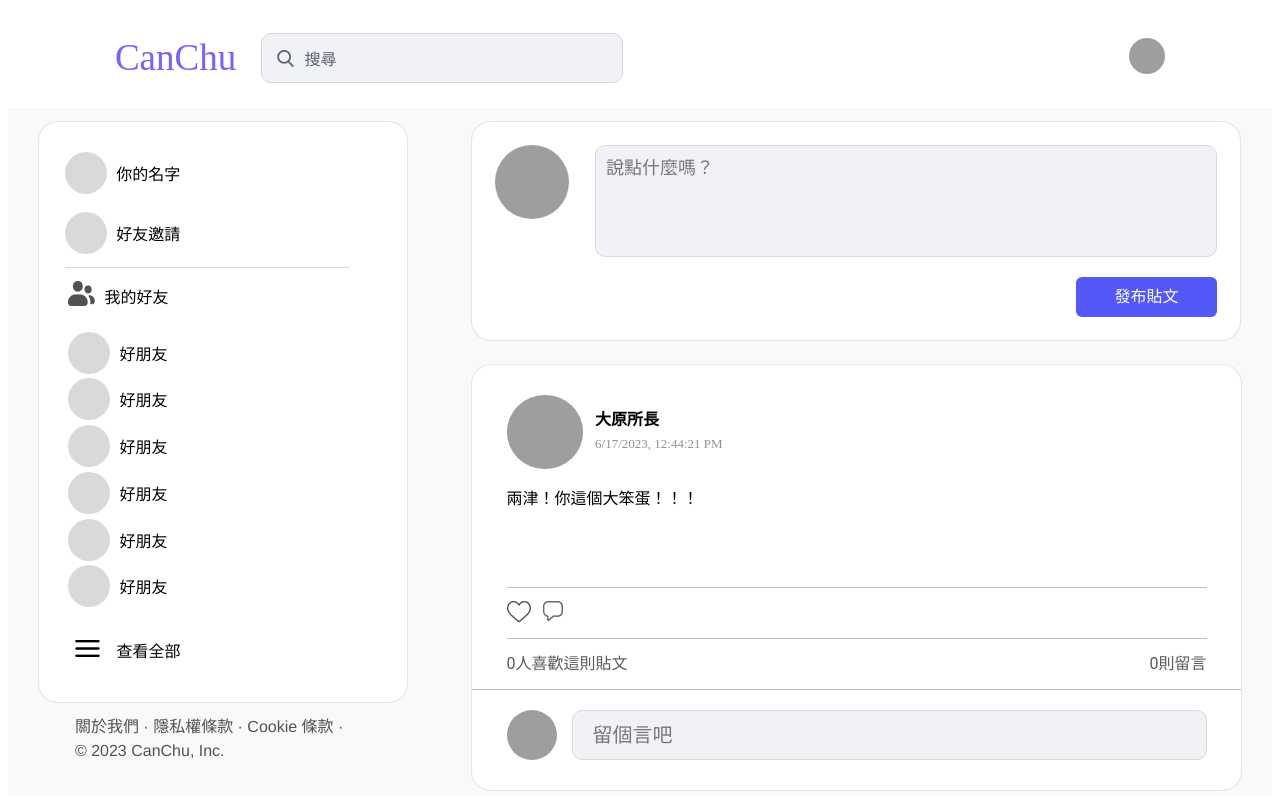
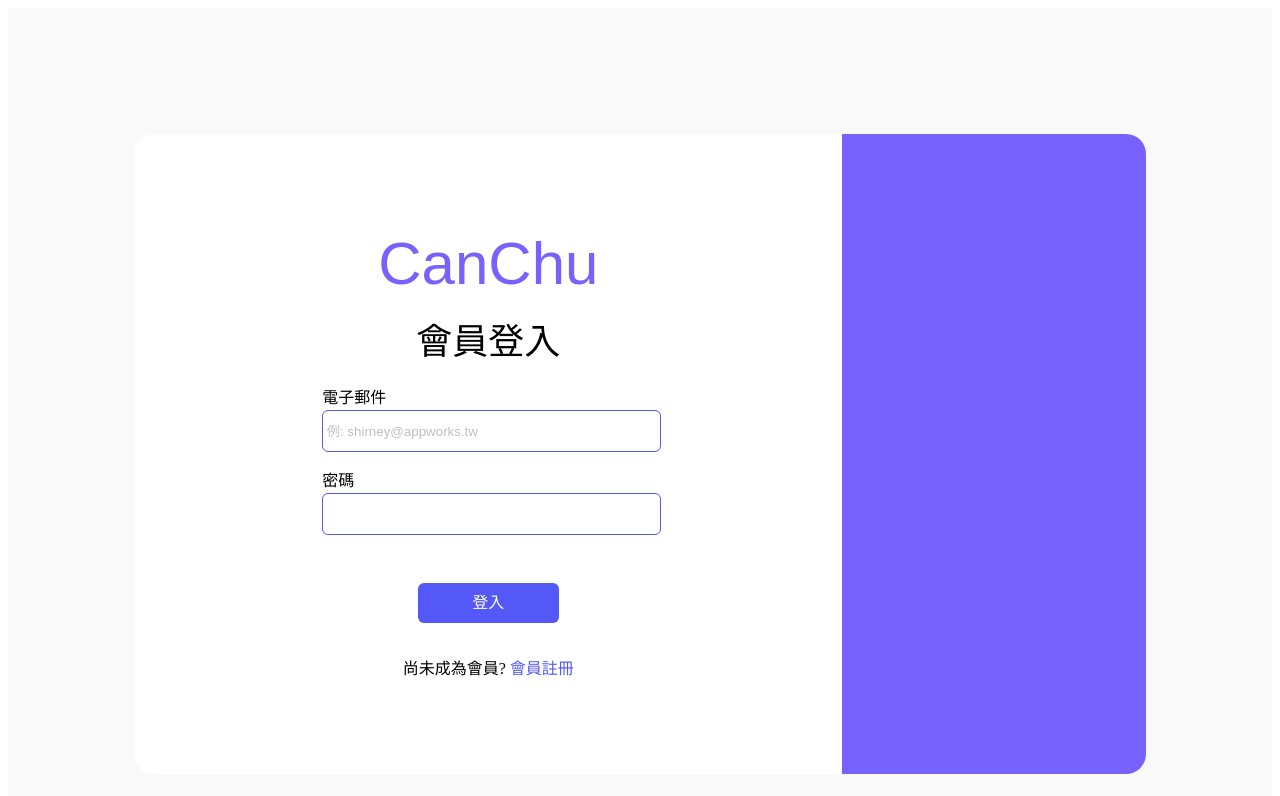
Before and after one commit to tsaichiehhuang/CanChu, a Next.js app in the folder workspace/kelly/CanChu/: page / in a window 1280 px wide. Shown: the top 796 px of the page. Built offline with nearby package versions, Linux system fonts and the light colour scheme; grey boxes are pictures that could not be loaded; a web font is replaced by a local one.

Commit message:
完成登入登出功能&儲存token&未登錄不能前往其他頁面

```diff
--- a/workspace/kelly/CanChu/pages/Home/home.page.jsx
+++ b/workspace/kelly/CanChu/pages/Home/home.page.jsx
@@ -6,6 +6,7 @@ import userData from '../user/components/userData'
 import Header from '../components/Header'
 import Post from '../Post/post'
 import homeData from './components/HomeData'
+import ProtectedPage from '../components/ProtectedPage.js'
 
 export default function Home() {
   const user = userData()[0]
@@ -46,6 +47,7 @@ export default function Home() {
   }
 
   return (
+    <ProtectedPage>
       <div className={styles.body}>
         <Header />
         <div className={styles.container}>
@@ -90,5 +92,6 @@ export default function Home() {
           </div>
         </div>
       </div>
+    </ProtectedPage>
   )
 }
--- a/workspace/kelly/CanChu/pages/components/Header.js
+++ b/workspace/kelly/CanChu/pages/components/Header.js
@@ -1,7 +1,10 @@
 import React, { useState } from 'react'
 import styles from '../Post/Post.module.scss'
 import userData from '../user/components/userData'
+import { useRouter } from 'next/router'
+
 export default function Header() {
+  const router = useRouter()
   const user = userData()[0]
   //header的個人選單
   const [isNameHovered, setIsNameHovered] = useState(false)
@@ -18,6 +21,13 @@ export default function Header() {
   }
   const handlePhotoMouseLeave = () => {
     setIsNameHovered(false)
+  }
+  const handleLogout = () => {
+    // 执行登出逻辑，例如清除用户登录状态等
+    localStorage.removeItem('accessToken')
+
+    // 重定向到登录页面
+    router.push('/login')
   }
   return (
     <div className={styles.header}>
@@ -64,7 +74,10 @@ export default function Header() {
                 margin: '0px 10px'
               }}
             ></div>
-            <div className={`${styles.profileOption} ${styles.profileLogOut}`}>
+            <div
+              className={`${styles.profileOption} ${styles.profileLogOut}`}
+              onClick={handleLogout}
+            >
               登出
             </div>
           </div>
--- /dev/null
+++ b/workspace/kelly/CanChu/pages/components/ProtectedPage.js
@@ -0,0 +1,19 @@
+import React, { useEffect } from 'react'
+import { useRouter } from 'next/router'
+
+const ProtectedPage = ({ children }) => {
+  const router = useRouter()
+
+  useEffect(() => {
+    // 检查用户是否已登录
+    const accessToken = localStorage.getItem('accessToken')
+    if (!accessToken) {
+      // 未登录，重定向到登录页
+      router.push('/login')
+    }
+  }, [router])
+
+  return <>{children}</>
+}
+
+export default ProtectedPage
--- a/workspace/kelly/CanChu/pages/index.page.jsx
+++ b/workspace/kelly/CanChu/pages/index.page.jsx
@@ -1,10 +1,10 @@
-import Home from './Home/home.page'
+import LoginPage from './login/index.page'
 import React from 'react'
 
 export default function Index() {
   return (
     <div>
-      <Home />
+      <LoginPage />
     </div>
   )
 }
--- a/workspace/kelly/CanChu/pages/login/index.page.jsx
+++ b/workspace/kelly/CanChu/pages/login/index.page.jsx
@@ -1,10 +1,69 @@
-import React from 'react'
+import React, { useRef } from 'react'
+import { useRouter } from 'next/router'
 import Login from '../components/Login'
 
-export default function LoginPage() {
+const apiUrl = process.env.API_DOMAIN
+
+const LoginPage = () => {
+  const router = useRouter()
+  const emailRef = useRef(null)
+  const passwordRef = useRef(null)
+
+  const handleSubmit = async (event) => {
+    event.preventDefault()
+
+    const email = emailRef.current?.value
+    const password = passwordRef.current?.value
+
+    // 检查字段值是否存在且不为空
+    if (!email || !password) {
+      console.error('電子郵件和密碼為必填字段')
+      return
+    }
+
+    const requestBody = {
+      provider: 'native',
+      email,
+      password
+    }
+
+    try {
+      const response = await fetch(`${apiUrl}/users/signin`, {
+        method: 'POST',
+        headers: {
+          'Content-Type': 'application/json'
+        },
+        body: JSON.stringify(requestBody)
+      })
+
+      const responseData = await response.json()
+
+      if (response.ok) {
+        // 登录成功，可以进行相关操作，如存储访问令牌等
+        console.log(responseData)
+        localStorage.setItem('accessToken', responseData.data.access_token)
+        router.push('/Home/home') // 重定向到首页或其他页面
+      } else if (response.status === 403) {
+        console.error(responseData.error)
+      } else {
+        console.error(responseData.error)
+      }
+    } catch (error) {
+      console.error('網路請求錯誤', error)
+    }
+  }
+
   return (
     <div>
-      <Login statusLogin={true} showImage={true} showEditIcon={false} />
+      <form onSubmit={handleSubmit}>
+        <Login
+          statusLogin={true}
+          emailRef={emailRef}
+          passwordRef={passwordRef}
+        />
+      </form>
     </div>
   )
 }
+
+export default LoginPage
--- a/workspace/kelly/CanChu/pages/posts/demo.page.js
+++ b/workspace/kelly/CanChu/pages/posts/demo.page.js
@@ -1,10 +1,12 @@
 import React from 'react'
+import ProtectedPage from '../components/ProtectedPage.js'
 import Post from '../Post/post'
 import MockData from '../Post/components/mockData'
 import Header from '../components/Header'
 
 export default function Demo() {
   return (
+    <ProtectedPage>
       <div>
         <Header />
         <Post
@@ -14,5 +16,6 @@ export default function Demo() {
           showEditIcon={false}
         />
       </div>
+    </ProtectedPage>
   )
 }
--- a/workspace/kelly/CanChu/pages/user/demo.page.jsx
+++ b/workspace/kelly/CanChu/pages/user/demo.page.jsx
@@ -1,5 +1,5 @@
 import React, { useRef, useEffect, useState } from 'react'
-
+import ProtectedPage from '../components/ProtectedPage.js'
 import Image from 'next/image'
 import styles from './user.module.scss'
 import Header from '../components/Header'
@@ -65,6 +65,7 @@ export default function User() {
   )
 
   return (
+    <ProtectedPage>
       <div className={styles.body}>
         <Header />
         <div className={styles.allContainer}>
@@ -130,5 +131,6 @@ export default function User() {
           </div>
         </div>
       </div>
+    </ProtectedPage>
   )
 }
```
Lines whose indentation alone changed are shown as unchanged.
